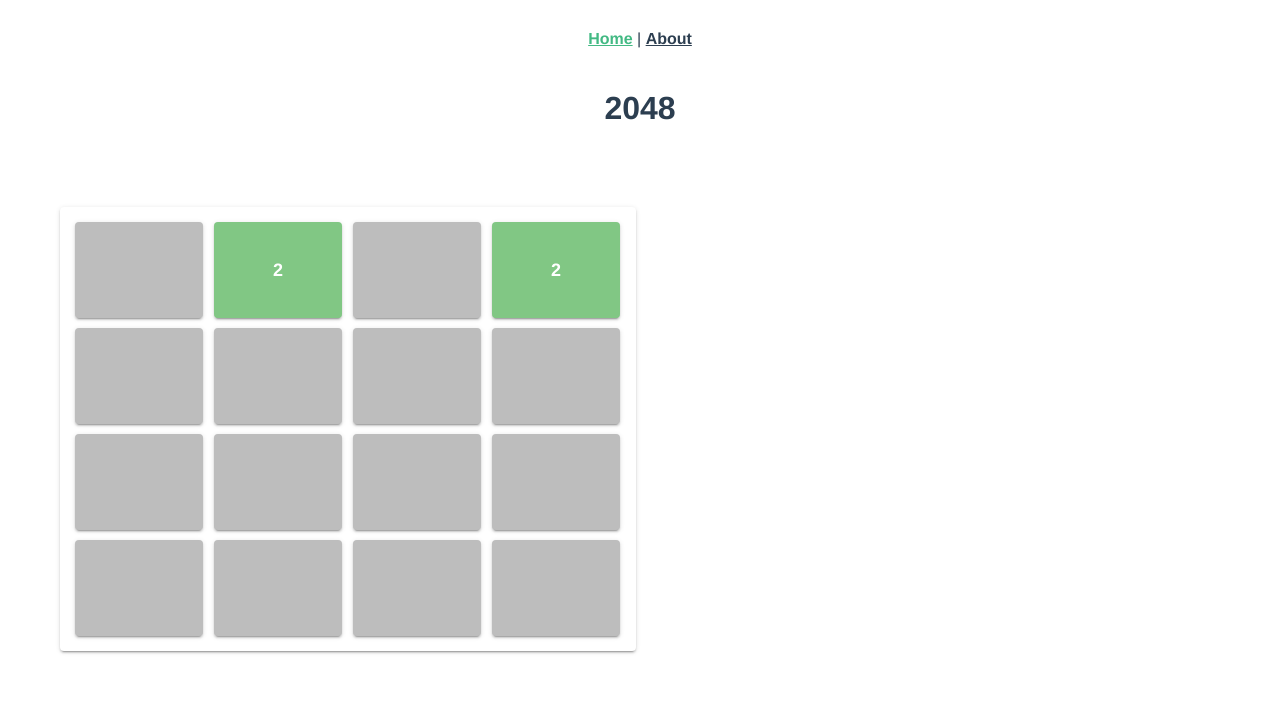
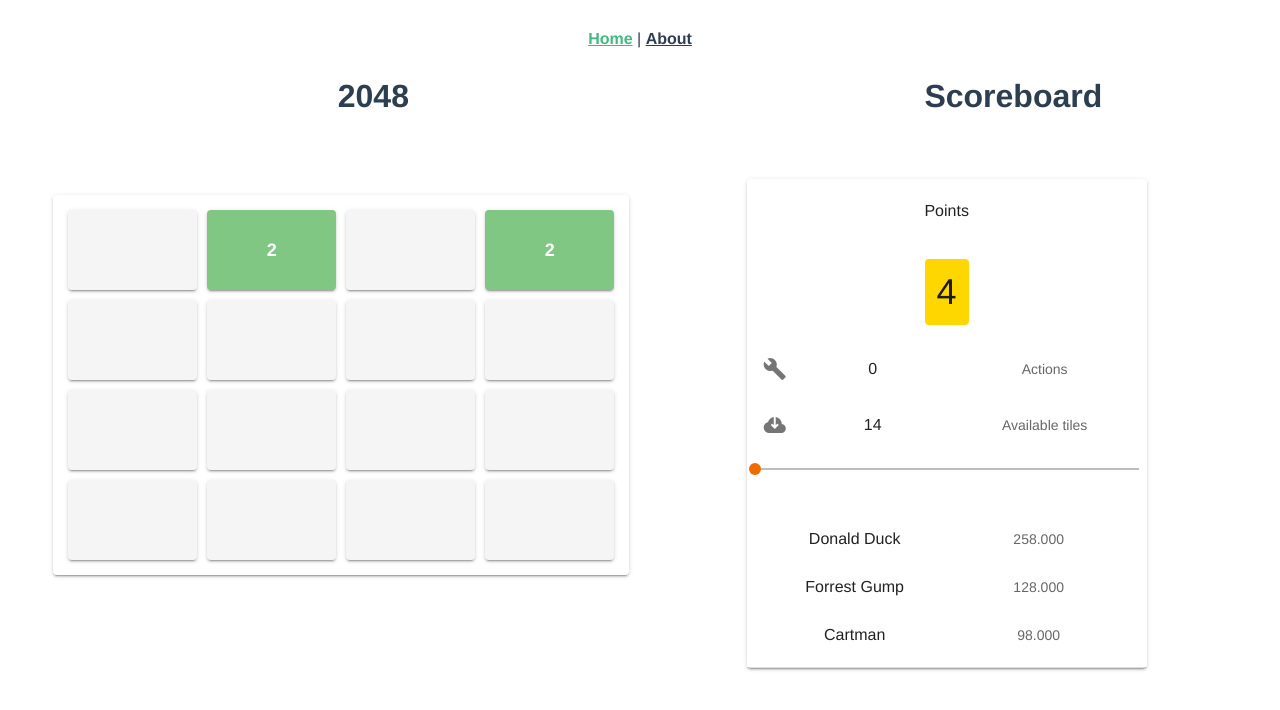
Before and after one commit to carlahremarklund/2048, a Vue app: page / in a window 1280 px wide. Shown: the top 710 px of the page. Built offline with nearby package versions, Linux system fonts and the light colour scheme.

Commit message:
logic for moves done, start on scoreboard.
TODO: fix state for scoreboard

```diff
--- a/src/components/Board.vue
+++ b/src/components/Board.vue
@@ -1,10 +1,11 @@
 <!-- Add "scoped" attribute to limit CSS to this component only -->
 <style scoped>
 .board {
+  min-width: 24rem;
   width: 36rem;
   padding: 10px;
   margin-top: 5rem;
-  background-color: #757575;
+  /* background-color: #757575; */
 }
 
 .col-tile {
@@ -14,7 +15,16 @@
 </style>
 
 <template>
-  <div :v-if="initialized" class="container">
+<div>
+  <v-row no-gutters justify="center">
+  <v-col
+    :v-if="initialized"
+    class="container"
+    cols="12"
+    sm="12"
+    xs="12"
+    md="6"
+    >
     <h1>{{ msg }}</h1>
     <v-card class="board" v-on:keyup="keyHandler()" :key="actions">
       <v-layout row no-gutters v-for="row in size" :key="'r' + row">
@@ -36,12 +46,58 @@
         </v-flex>
       </v-layout>
     </v-card>
+    <v-dialog
+      v-model="isGameOver"
+      persistent
+      width="500"
+    >
+      <v-card>
+        <v-card-title style="justify-content: center; background-color: #D32F2F; color: white;">
+          <strong>GAME OVER</strong>
+        </v-card-title>
+
+        <v-card-text>
+          <br>
+          <strong> FINAL POINTS: </strong>
+        </v-card-text>
+
+        <v-divider></v-divider>
+
+        <v-card-actions>
+          <v-spacer></v-spacer>
+          <v-btn
+            text
+            @click="isGameOver = false"
+          >
+            Close
+          </v-btn>
+          <v-btn
+            color="primary"
+            text
+            @click="init()"
+          >
+            New Game
+          </v-btn>
+        </v-card-actions>
+      </v-card>
+    </v-dialog>
+  </v-col>
+  <v-col
+    :v-if="initialized"
+    md="5"
+    sm="12"
+    xs="12"
+  >
+    <Scoreboard :board="allTiles" :actions="actions" :boardSize="size"></Scoreboard>
+  </v-col>
+  </v-row>
   </div>
 </template>
 
 <script>
 import Vue from 'vue';
 import Tile from './Tile.vue';
+import Scoreboard from './Scoreboard.vue';
 
 export default {
   name: 'Board',
@@ -51,6 +107,7 @@
 
   components: {
     Tile,
+    Scoreboard,
   },
 
   data() {
@@ -62,12 +119,13 @@
       actions: 0,
       tick: 0,
       update: false,
+      lastStep: null,
+      isGameOver: false,
     };
   },
   computed: {
     emptyTiles() {
       if (!this.initialized) return null;
-      console.log('Updating emptyTiles');
       // Vue likes cashing too much
       this.tick -= 1;
       const emptyArray = [];
@@ -86,14 +144,15 @@
         ArrowDown: 'down',
         ArrowRight: 'right',
         ArrowLeft: 'left',
+        Enter: 'enter',
       };
-      this.move(keyCodes[e.code] || undefined);
+      this.direction(keyCodes[e.code] || undefined);
     },
-    move(direction) {
+    direction(direction) {
       switch (direction) {
         case 'up':
           this.up();
-          this.addRandomTile();
+          // this.addRandomTile();
           break;
         case 'down':
           this.down();
@@ -104,34 +163,129 @@
         case 'left':
           this.left();
           break;
+        case 'enter':
+          this.isGameOver = !this.isGameOver;
+          break;
         default:
           break;
       }
-      // this.addRandomTile();
     },
     up() {
-      console.log('Up');
+      this.handleMove('up', -1, 0);
     },
     down() {
-      console.log('Down');
+      this.handleMove('down', 1, 0);
     },
     left() {
-      console.log('Left');
+      this.handleMove('left', 0, -1);
     },
     right() {
-      console.log('Right');
+      this.handleMove('right', 0, 1);
     },
     async addRandomTile() {
       if (this.update || this.emptyTiles.length === 0) return;
-      console.log('Adding random tile');
       this.update = true;
       const randNr = this._.random(0, this.emptyTiles.length - 1);
-      // const randomElement = this.emptyTiles[randNr];
-      // console.log(randomElement);
       Vue.set(this.allTiles, this.emptyTiles[randNr], 2);
       this.actions += 1;
       this.tick += 1;
       this.update = false;
+    },
+    handleMove(dir, rowDir, colDir, realMove = true) {
+      /*
+      rowDir +1 >
+      rowDir -1 <
+      colDir -1 ^
+      colDir +1 ˅
+      */
+      // Handle reverse looping for "negative" directions
+      if (this.isGameOver) {
+        return;
+      }
+      this.lastStep = dir;
+      const copyTiles = [];
+      this._.map(JSON.parse(JSON.stringify(this.allTiles)), (value, key) => {
+        if (dir === 'up' || dir === 'left') {
+          copyTiles.push({ [key]: value });
+        } else {
+          copyTiles.unshift({ [key]: value });
+        }
+      });
+      this._.forEach(copyTiles, (element) => {
+        this._.forEach(element, (value, key) => {
+          const [currentTileRow, currentTileCol] = this._.map(key.split('-'), (elem) => {
+            return parseInt(elem, Number);
+          });
+          this.tileStep(rowDir,
+            colDir,
+            currentTileRow,
+            currentTileCol,
+            copyTiles,
+            key,
+            value,
+            realMove);
+        });
+      });
+      if (dir !== this.lastStep) {
+        if (realMove) {
+          this.addRandomTile();
+        }
+        return true;
+      }
+      if (realMove) {
+        this.isGameOver = !this.hasMoves();
+      }
+    },
+    tileStep(rowDir, colDir, currentTileRow, currentTileCol, copyTiles, key, value, realMove) {
+      const deltaRow = currentTileRow + rowDir;
+      const deltaCol = currentTileCol + colDir;
+      let isWall = false;
+      if (deltaRow < 0 || deltaRow > this.size - 1 || deltaCol < 0 || deltaCol > this.size - 1) {
+        isWall = true;
+      }
+      const next = `${currentTileRow + rowDir}-${currentTileCol + colDir}`;
+      const isCollision = this.allTiles[next] !== undefined;
+      if (isWall) {
+        // Hanlde Wall
+      } else if (isCollision) {
+        // Handle Collision
+        this.handleCollision(key, next, realMove);
+      } else {
+        this.takeStep(key, next, value, realMove);
+        this.tileStep(rowDir, colDir, deltaRow, deltaCol, copyTiles, next, value, realMove);
+      }
+    },
+    takeStep(key, next, value, realMove) {
+      if (realMove) {
+        Vue.set(this.allTiles, key, undefined);
+        Vue.set(this.allTiles, next, value);
+      }
+      this.lastStep = null;
+    },
+    handleCollision(key, next, realMove) {
+      if (this.allTiles[key] === this.allTiles[next]) {
+        if (realMove) {
+          this.allTiles[key] = undefined;
+          this.allTiles[next] += this.allTiles[next];
+        }
+        this.lastStep = null;
+      }
+    },
+    hasMoves() {
+      let moves = false;
+      if (this.handleMove('up', -1, 0, false)) {
+        moves = true;
+      }
+      if (this.handleMove('down', 1, 0, false)) {
+        moves = true;
+      }
+      if (this.handleMove('left', 0, -1, false)) {
+        moves = true;
+      }
+      if (this.handleMove('right', 0, 1, false)) {
+        moves = true;
+      }
+      return moves;
     },
     initializeMatrix() {
       for (let i = 0; i < this.size; i += 1) {
@@ -139,18 +293,22 @@
           Vue.set(this.allTiles, `${i}-${j}`, undefined);
         }
       }
+      this.isGameOver = false;
+    },
+    init() {
+      this.initializeMatrix();
+      this.initialized = true;
+      this.actions = -2;
+      this.addRandomTile();
+      this.addRandomTile();
+      this.isGameOver = false;
     },
   },
   created() {
     document.addEventListener('keyup', this.keyHandler);
-    this.initializeMatrix();
-
-    this.initialized = true;
   },
   mounted() {
-    if (!this.initialized) return;
-    this.addRandomTile();
-    this.addRandomTile();
+    this.init();
   },
 };
 </script>
--- /dev/null
+++ b/src/components/Scoreboard.vue
@@ -0,0 +1,120 @@
+<style scoped>
+</style>
+
+<template>
+<div>
+  <h1 style="text-align: center; padding-bottom: 4rem;">Scoreboard</h1>
+  <v-card class='mx-auto' max-width='400'>
+    <v-list-item two-line>
+      <v-list-item-content>
+        <v-list-item-title class='headline'> Points </v-list-item-title>
+      </v-list-item-content>
+    </v-list-item>
+
+    <v-card-text>
+      <v-row align='center'>
+        <v-col cols='12'>
+          <v-chip
+          class="ma-2"
+          color="#FFD700"
+          label
+          text-color="white"
+          x-large
+          style="font-size: 36px;"
+        >
+          {{ score }}
+        </v-chip>
+        </v-col>
+      </v-row>
+    </v-card-text>
+
+    <v-list-item>
+      <v-list-item-icon>
+        <v-icon>mdi-wrench</v-icon>
+      </v-list-item-icon>
+      <v-list-item-title>{{ actions }}</v-list-item-title>
+      <v-list-item-subtitle>Actions</v-list-item-subtitle>
+    </v-list-item>
+
+    <v-list-item>
+      <v-list-item-icon>
+        <v-icon>mdi-cloud-download</v-icon>
+      </v-list-item-icon>
+      <v-list-item-title>{{ freeTiles }}</v-list-item-title>
+      <v-list-item-subtitle>Available tiles</v-list-item-subtitle>
+    </v-list-item>
+
+    <v-slider
+      :value="score"
+      color="#ef6c00"
+      max="2048"
+    ></v-slider>
+
+    <v-list class='transparent'>
+      <v-list-item v-for='item in topscore' :key='item.id'>
+        <v-list-item-title class="text-start">{{ item.name }}</v-list-item-title>
+
+        <v-list-item-subtitle class='text-center'>
+          {{ item.score }}
+        </v-list-item-subtitle>
+      </v-list-item>
+    </v-list>
+
+    <v-divider></v-divider>
+  </v-card>
+</div>
+</template>
+
+<script>
+export default {
+  name: 'Scoreboard',
+  props: {
+    board: {
+      type: Object,
+      required: true,
+    },
+    actions: {
+      type: Number,
+      required: true,
+    },
+    boardSize: {
+      type: Number,
+      required: true,
+    },
+  },
+
+  data() {
+    return {
+      topscore: [
+        {
+          name: 'Donald Duck',
+          score: '258.000',
+        },
+        {
+          name: 'Forrest Gump',
+          score: '128.000',
+        },
+        {
+          name: 'Cartman',
+          score: '98.000',
+        },
+      ],
+    };
+  },
+  computed: {
+    score() {
+      let returnScore = 0;
+      this._.map(JSON.parse(JSON.stringify(this.board)), (value) => {
+        returnScore += parseInt(value, Number);
+      });
+      return returnScore;
+    },
+    freeTiles() {
+      if (this.board === undefined) return 16;
+      return this.boardSize ** 2 - this._.size(JSON.parse(JSON.stringify(this.board)));
+    },
+  },
+  methods: {},
+  mounted() {},
+};
+</script>
--- a/src/components/Tile.vue
+++ b/src/components/Tile.vue
@@ -2,6 +2,10 @@
 .tile {
   position: relative;
   margin:0 auto;
+  width: 8rem;
+  height: 6rem;
+  min-width: 4rem;
+  min-height: 5rem;
   background: red;
     display: table;
     width: 100%;
@@ -16,11 +20,9 @@
     align="center"
     justify="center"
     :ref="'tile'+row+column"
-    width='8rem'
-    height='6rem'
     >
       <v-card-text>
-        <strong style="color: white; font-size: large; line-height: 4rem;">{{number}}</strong>
+        <strong style="color: white; font-size: large; line-height: 3rem;">{{number}}</strong>
       </v-card-text>
   </v-card>
 </template>
@@ -68,7 +70,7 @@
         1024: '#2E7D32"',
         2048: '##212121',
       };
-      return color[number] || '#BDBDBD';
+      return color[number] || '#F5F5F5';
     },
   },
   mounted() {
--- a/src/views/Home.vue
+++ b/src/views/Home.vue
@@ -1,5 +1,5 @@
 <template>
-  <div class="home">
+  <div  data-app class="home">
     <Board msg="2048"/>
   </div>
 </template>
```
